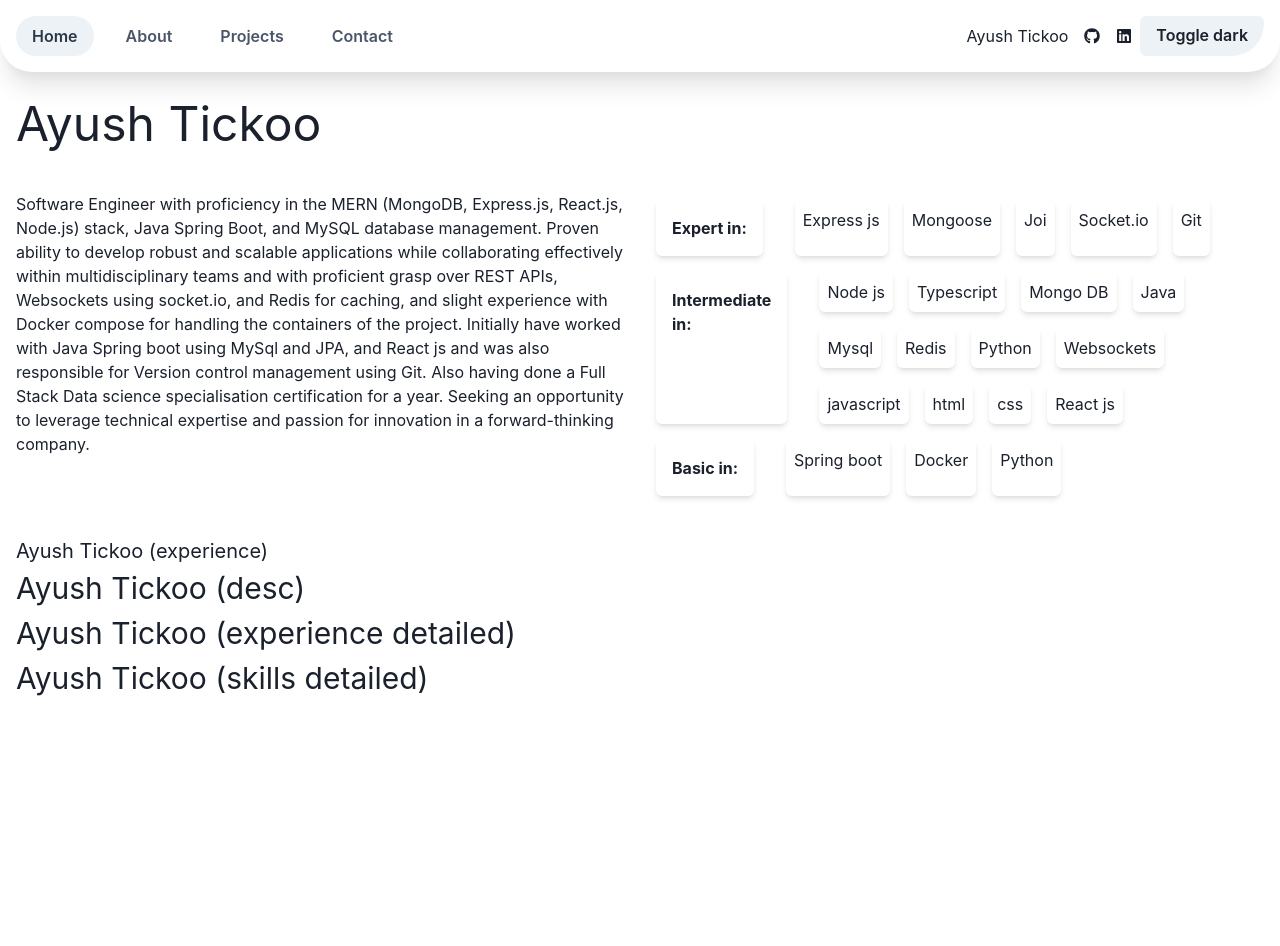
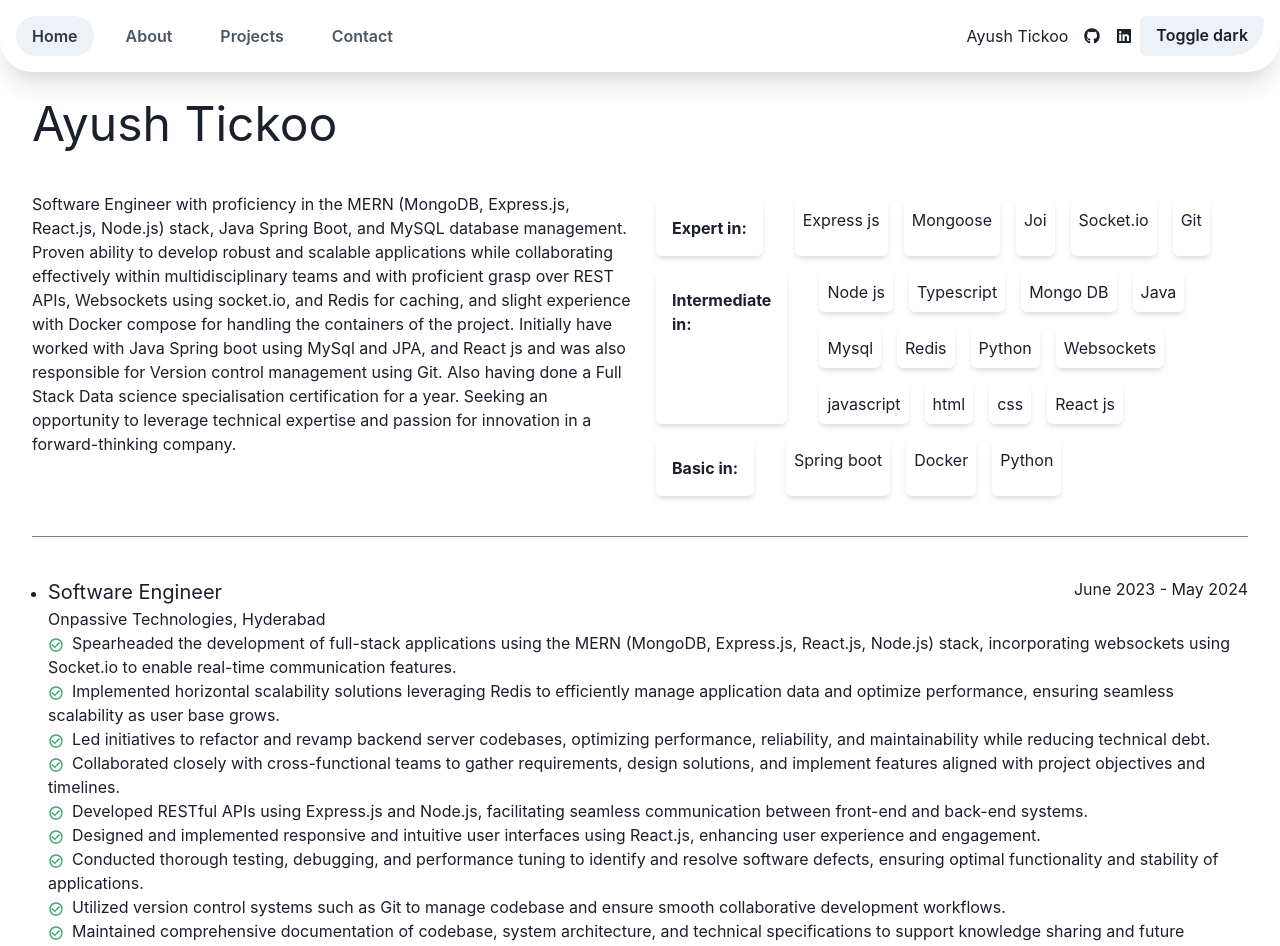
Before and after one commit to 007tickooayush/portfolio-vite-react, a React (Vite) app: page / in a window 1280 px wide. Shown: the top 946 px of the page. Before the commit the page ends 800 px from the top, so only its background shows below. Built offline with nearby package versions, Linux system fonts and the light colour scheme.

Commit message:
contacts page req

```diff
--- a/src/_components/Home.jsx
+++ b/src/_components/Home.jsx
@@ -1,5 +1,6 @@
-import { Box, Container, Flex, HStack, SimpleGrid, Text } from "@chakra-ui/react";
+import { Box, Container, Flex, Grid, GridItem, HStack, List, ListIcon, ListItem, SimpleGrid, Text, UnorderedList } from "@chakra-ui/react";
 import { useEffect, useState } from "react";
+import { MdCheckCircle, MdCheckCircleOutline } from "react-icons/md";
 
 const Home = () => {
 
@@ -11,6 +12,7 @@ const Home = () => {
     }, []);
 
     return (
+        <Container maxW='100%'>
             <Box padding={[2, 4]}>
                 <Text fontSize={['3xl', '5xl']}>{details.name}</Text>
                 <SimpleGrid columns={[1, 2]} spacing={4} mt={8} mb={8} >
@@ -71,13 +73,52 @@ const Home = () => {
                         </HStack>
                     </Box>
                 </SimpleGrid>
-            <Text fontSize='xl'>Ayush Tickoo (experience)</Text>
+                {/* <Text fontSize='xl'>(experience)</Text> */}
+                <Box borderTop="1px solid gray" my={8} />
+                <UnorderedList mt={10}>
+                    {
+                        details.experience &&
+                        details.experience.map((exp, idx) => {
 
-            <Text fontSize='3xl'>Ayush Tickoo (desc)</Text>
-            <Text fontSize='3xl'>Ayush Tickoo (experience detailed)</Text>
-            <Text fontSize='3xl'>Ayush Tickoo (skills detailed)</Text>
+                            // console.log(exp.title);
+                            return <ListItem key={idx}>
+                                <Grid templateRows='repeat(4, lfr)' templateColumns='repeat(2, lfr)'>
+                                    <GridItem colSpan={1}>
+                                        <Text fontSize={'xl'}>
+                                            {exp.title}
+                                        </Text>
+                                    </GridItem>
+                                    <GridItem colSpan={1} display={'flex'} justifyContent={'end'}>
+                                        <Text fontSize={'md'}>
+                                            {exp.duration}
+                                        </Text>
+                                    </GridItem>
+                                    <GridItem colSpan={2} rowSpan={1}>
+                                        <Text fontSize={'md'}>
+                                            {exp.company}
+                                        </Text>
+                                    </GridItem>
+                                    <GridItem colSpan={2} rowSpan={1}>
+                                        <List>
+                                            {
+                                                exp.deliverables &&
+                                                exp.deliverables.map((desc, idx) => {
+                                                    // console.log('desc :>> ', desc);
+                                                    return <ListItem key={idx}>
+                                                        <ListIcon as={MdCheckCircleOutline} color="green.500" />
+                                                        {desc}
+                                                    </ListItem>
+                                                })
+                                            }
+                                        </List>
+                                    </GridItem>
+                                </Grid>
+                                </ListItem>
+                        })
+                    }
+                </UnorderedList>
             </Box>
-
+        </Container>
     )
 }
 
--- a/src/_components/Projects.jsx
+++ b/src/_components/Projects.jsx
@@ -12,9 +12,10 @@ const Projects = () => {
 
     return (
         <SlideFade in={true} offsetY="20px">
-            <Container p={8} shadow={'xl'} borderRadius={'2rem'} >
+            <Container p={8} shadow={'xl'} borderRadius={'2rem'} maxW={'container.lg'}>
                 <Box >
                     <Flex flexWrap={'wrap'}>
+                        <SimpleGrid columns={{ base: 1, md: 2 }} spacing={10}>
                             {
                                 projects.map((project, index) => {
                                     return (
@@ -24,8 +25,8 @@ const Projects = () => {
                                     )
                                 })
                             }
+                        </SimpleGrid>
                     </Flex>
-
                 </Box>
             </Container>
         </SlideFade>
--- a/src/_components/Root.jsx
+++ b/src/_components/Root.jsx
@@ -7,53 +7,53 @@ import { FaGithub, FaLinkedin } from 'react-icons/fa';
 const Root = () => {
 
     return (
-        <Box>
-            <Flex p={4} shadow={'xl'} border="2rem" borderColor="black" justify="space-between" align="center" borderBottomRadius="2rem" flexDirection={['column', 'row']}>
-                <Flex justify={'space-between'} align={'center'} mb={[4, 0]}>
-                    <Tabs variant='soft-rounded' colorScheme='gray'>
-                        <TabList>
+        <Box display="flex" flexDirection={"column"} minHeight="100vh">
+            <Flex
+                p={4}
+                shadow="xl"
+                border="2rem"
+                borderColor="black"
+                justify="space-between"
+                align="center"
+                borderBottomRadius="2rem"
+                flexDirection={['column', 'row']}
+            >
+                <Flex justify="space-between" align="center" mb={[4, 0]}>
+                    <Tabs variant="soft-rounded" colorScheme="gray" display='flex' flexDirection={'row'}>
                         <Tab mr={4}>
-                                <Link to="/home">
-                                    Home
-                                </Link>
+                            <Link to="/home">Home</Link>
                         </Tab>
                         <Tab mr={4}>
-                                <Link to="/about">
-                                    About
-                                </Link>
+                            <Link to="/about">About</Link>
                         </Tab>
                         <Tab mr={4}>
-                                <Link to="/projects">
-                                    Projects
-                                </Link>
+                            <Link to="/projects">Projects</Link>
                         </Tab>
                         <Tab mr={4}>
                             <Link to="/contact">Contact</Link>
                         </Tab>
-                        </TabList>
                     </Tabs>
-                </Flex >
-                <Flex justify={'space-between'} align={'center'}>
+                </Flex>
+                <Flex justify="space-between" align="center">
                     <Box margin={2}>
                         <Text>Ayush Tickoo</Text>
                     </Box>
                     <Box margin={2}>
-                        <Link href="https://github.com/007tickooayush" >
+                        <a href="https://github.com/007tickooayush">
                             <FaGithub />
-                        </Link>
+                        </a>
                     </Box>
                     <Box margin={2}>
-                        <Link href="https://www.linkedin.com/in/ayush-tickoo-150704182/" >
+                        <a href="https://www.linkedin.com/in/ayush-tickoo-150704182/">
                             <FaLinkedin />
-                        </Link>
+                        </a>
                     </Box>
-
                     <ColorMode />
                 </Flex>
             </Flex>
             <Outlet />
         </Box>
-    )
+    );
 }
 
 export default Root;
```
Lines whose indentation alone changed are shown as unchanged.
